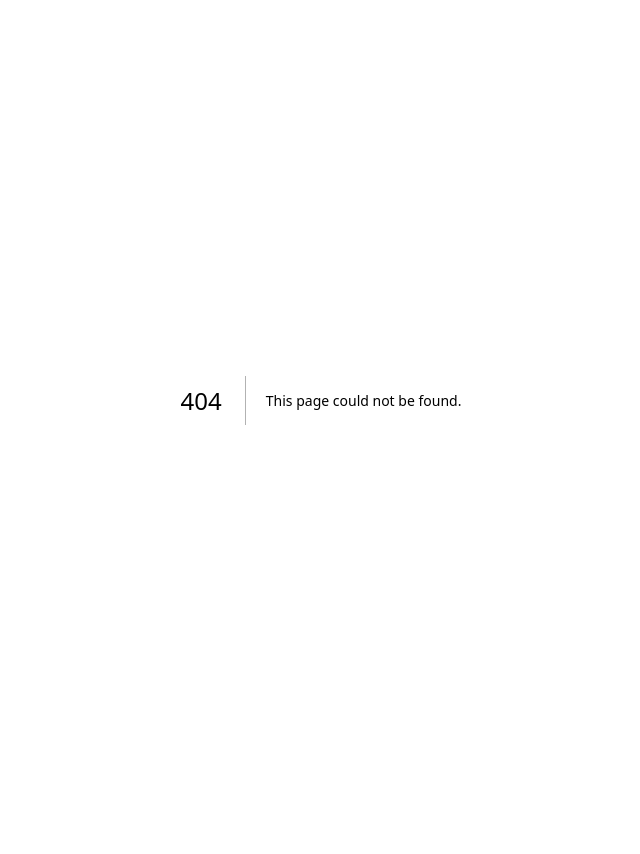
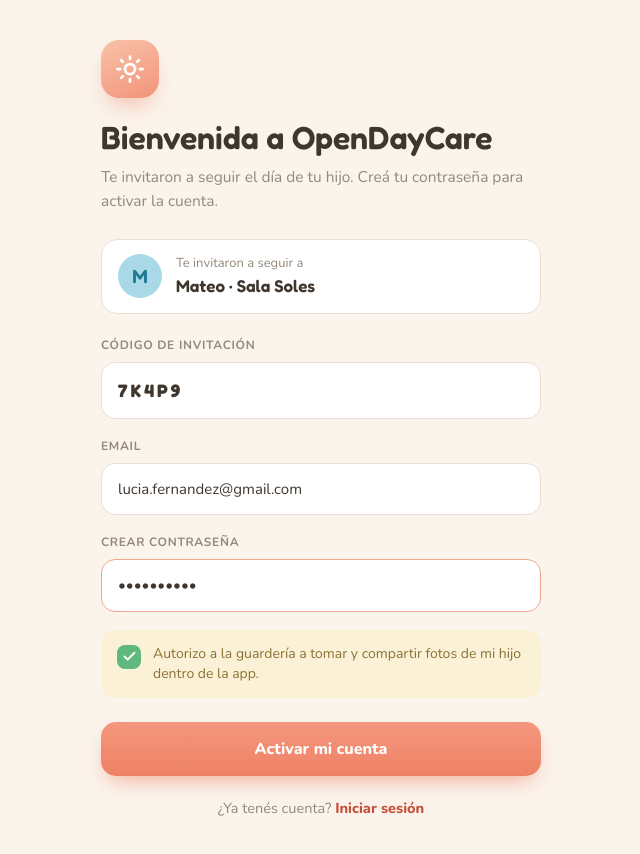
Before and after one commit to DiegoDom/opencode-daycare, a Next.js app: page /activate-account in a window 1280 px wide. Before the commit this address had no page. Shown: the top 854 px of the page, without its empty margins (319-959 px from the left). Before the commit the page ends 800 px from the top, so only its background shows below. Built offline with nearby package versions, Linux system fonts and the light colour scheme.

Commit message:
Spec implemented

```diff
--- /dev/null
+++ b/app/(auth)/activate-account/page.tsx
@@ -0,0 +1,15 @@
+import { LogoIcon } from "@/components/icons";
+import ActivateAccountForm from "@/components/activate-account-form";
+
+export default function ActivateAccountPage() {
+  return (
+    <div className="flex min-h-screen items-center justify-center bg-[#FBF4EC] p-10">
+      <div className="w-full max-w-[440px]">
+        <div className="mb-[22px] flex h-[58px] w-[58px] items-center justify-center rounded-[18px] bg-[linear-gradient(155deg,#F8C3A8,#F2937A)] shadow-[0_12px_26px_-10px_rgba(238,129,100,0.65)]">
+          <LogoIcon className="h-[30px] w-[30px] text-white" />
+        </div>
+        <ActivateAccountForm />
+      </div>
+    </div>
+  );
+}
--- a/components/login-form.tsx
+++ b/components/login-form.tsx
@@ -1,3 +1,5 @@
+import Link from "next/link";
+
 export default function LoginForm() {
   return (
     <div>
@@ -44,12 +46,12 @@
 
       <p className="mt-6 text-center text-[14.5px] text-muted">
         ¿Te invitó la guardería?{" "}
-        <button
-          type="button"
+        <Link
+          href="/activate-account"
           className="cursor-pointer font-extrabold text-terracotta-deep"
         >
           Activá tu cuenta
-        </button>
+        </Link>
       </p>
     </div>
   );
--- a/specs/04-pantalla-activar-cuenta.md
+++ b/specs/04-pantalla-activar-cuenta.md
@@ -1,6 +1,6 @@
 # SPEC 04 — Pantalla Activar Cuenta desde el mockup `activar-cuenta.dc.html`
 
-> **Estado:** Approved
+> **Estado:** Implemented
 > ****Depende de:** SPEC 00 — Arquitectura, SPEC 03 — Pantalla Login
 > ****Fecha:** 2026-09-22
 > ****Objetivo:** Replicar pantalla a pantalla `references/pantallas/activar-cuenta.dc.html` como la ruta `/activate-account` bajo un route group `(auth)`, con datos estáticos y sin DB, haciendo que el link "Activá tu cuenta" del login navegue a la nueva ruta.
```
